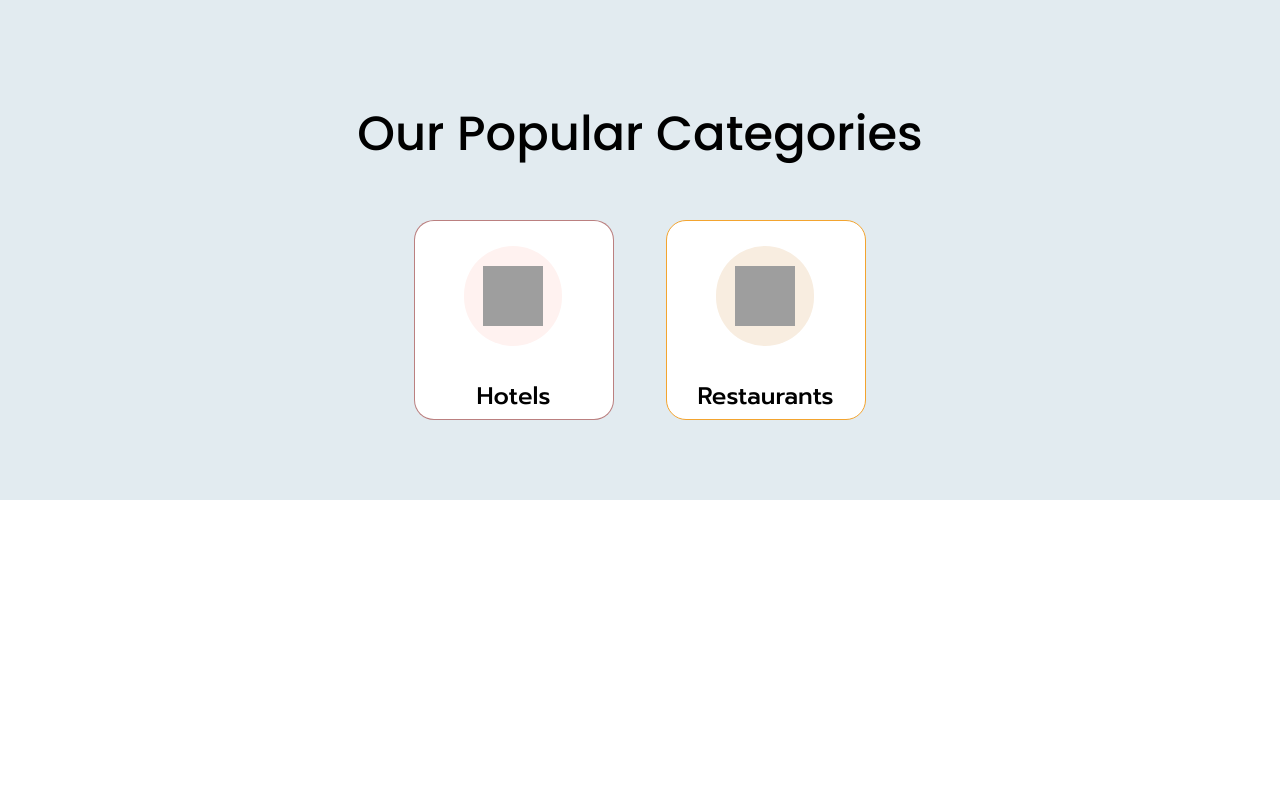
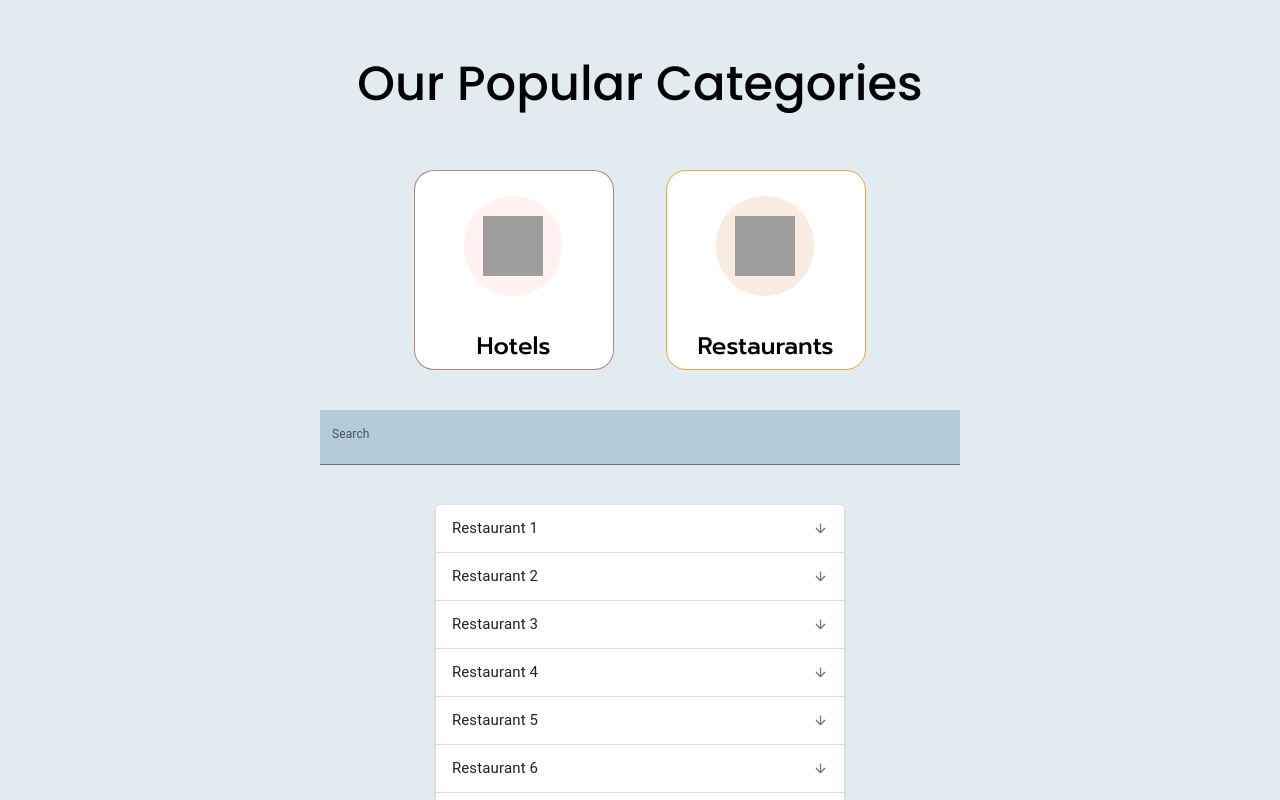
Before and after one commit to KefenGroup/turistomer-client, a Next.js app: page /search in a window 1280 px wide. Shown: the top 800 px of the page. Built offline with nearby package versions, Linux system fonts and the light colour scheme; grey boxes are pictures that could not be loaded.

Commit message:
feat: list item menu is introduced

```diff
--- a/package.json
+++ b/package.json
@@ -10,6 +10,10 @@
     "commitlint": "commitlint --edit"
   },
   "dependencies": {
+    "@emotion/react": "^11.11.3",
+    "@emotion/styled": "^11.11.0",
+    "@mui/icons-material": "^5.15.7",
+    "@mui/material": "^5.15.7",
     "next": "14.0.4",
     "react": "^18",
     "react-dom": "^18"
--- a/src/app/search/page.module.css
+++ b/src/app/search/page.module.css
@@ -1,15 +1,12 @@
 .content {
   box-sizing: border-box;
-  padding: 5rem 0rem 0rem 0.1rem;
   width: 100%;
   align-items: center;
   display: flex;
   flex-direction: column;
   flex-shrink: 0;
-  background-color: #e2ebf0;
 }
 .content .div_categories {
-  margin: 0rem 11.6rem 8rem 11.5rem;
   width: calc(100% - 23.1rem);
   align-items: center;
   display: flex;
--- a/src/app/search/page.tsx
+++ b/src/app/search/page.tsx
@@ -1,13 +1,106 @@
 /* eslint-disable react/no-unescaped-entities */
+'use client';
 import styles from "./page.module.css";
 import CategoryList from "@/components/CategoryList";
+import { useState } from "react";
+import {ExpandMore, ExpandLess, ArrowDownward} from '@mui/icons-material';
+import { ListSubheader, List, ListItemText,
+    ListItemButton, TextField, Collapse, Grid, Rating, Typography, Accordion, AccordionSummary, AccordionDetails, AccordionActions, Button } from "@mui/material";
 
 export default function HomePage() {
+
+    const [isOpen, setIsOpen] = useState<boolean>(false)
+
     return (
-    <div className={styles.content}>
-        <div className={styles.div_categories}>
-            <p className={styles.header}>Our Popular Categories</p>
-            <CategoryList />
+    <>
+        <style>{'body { overflow: auto; background-color: #e2ebf0; }'}</style>
+        <div className={styles.content}>
+            <div className={styles.div_categories}>
+                <p className={styles.header}>Our Popular Categories</p>
+                <CategoryList />
+            </div>
+                <TextField
+                    sx={{ m:5, width: '50%', input: { background: '#b4cbd8' } }}
+                    id="outlined-basic"
+                    label="Search"
+                    variant="filled"
+                    inputProps={{style: {fontSize: 15}}}
+                    InputLabelProps={{style: {fontSize: 12}}}
+                    />
+
+            <div style={{marginBottom:50}}>
+                {[0,1,2,3,4,5,6,7,8].map((item) => (
+                    <Accordion key={item} sx={{'& .MuiTypography-root' :{fontSize:'15px'}}}>
+                        <AccordionSummary
+                            expandIcon={<ArrowDownward />}
+                            aria-controls="panel1-content"
+                            id="panel1-header"
+                            >
+                            <Typography>Restaurant {item + 1}</Typography>
+                        </AccordionSummary>
+                        <AccordionDetails>
+                            <Grid container spacing={2}>
+                                <Grid item xs={12}>
+                                    <Typography>Cusines</Typography>
+                                    <Typography>Turk, Bar, Kahvalti</Typography>
+                                </Grid>
+                                <Grid item xs={4}>
+                                    <Typography component="legend">Rating</Typography>
+                                    <Rating name="read-only" value={2} readOnly />
+                                </Grid>
+
+                                <Grid item xs={4}>
+                                    <Typography component="legend">City</Typography>
+                                    <Typography>Ankara</Typography>
+                                </Grid>
+                                <Grid item xs={4}>
+                                    <Typography component="legend">Price Range</Typography>
+                                    <Typography>₺198 - ₺693</Typography>
+                                </Grid>
+                            </Grid>
+                        </AccordionDetails>
+                        <AccordionActions>
+                            <Button>Get Directions</Button>
+                        </AccordionActions>
+                    </Accordion>
+                ))}
+            </div>
+
+
+            {/* <List
+                sx={{ width: '50%', bgcolor: 'background.paper' }}
+                subheader={
+                <ListSubheader component="div" id="nested-list-subheader">
+                    Nested List Items
+                </ListSubheader>
+                }
+            >
+                <ListItemButton onClick={() => setIsOpen(!isOpen)}>
+                    <ListItemText primary="Restaurant Name" />
+                    {isOpen ? <ExpandLess /> : <ExpandMore />}
+                </ListItemButton>
+                <Collapse in={isOpen} timeout="auto" unmountOnExit>
+                    <Grid container spacing={2}>
+                        <Grid item>
+                            <Typography component="legend">Rating</Typography>
+                            <Rating name="read-only" value={2} readOnly />
+                        </Grid>
+                        <Grid item>
+                            <Typography component="legend">Cusines</Typography>
+                        </Grid>
+                        <Grid item>
+                            <Typography component="legend">City</Typography>
+                        </Grid>
+                        <Grid item>
+                            <Typography component="legend">Price Range</Typography>
+                        </Grid>
+                        <Grid item>
+                            <Typography component="legend">Get Directions</Typography>
+                        </Grid>
+                    </Grid>
+                </Collapse>
+            </List> */}
         </div>
-    </div>)
+    </>
+    )
 }
```
Also changed, not shown: src/components/CategoryList.tsx (+0 -23 lines), 1 other file (tests, documents, lock files or other folders).
